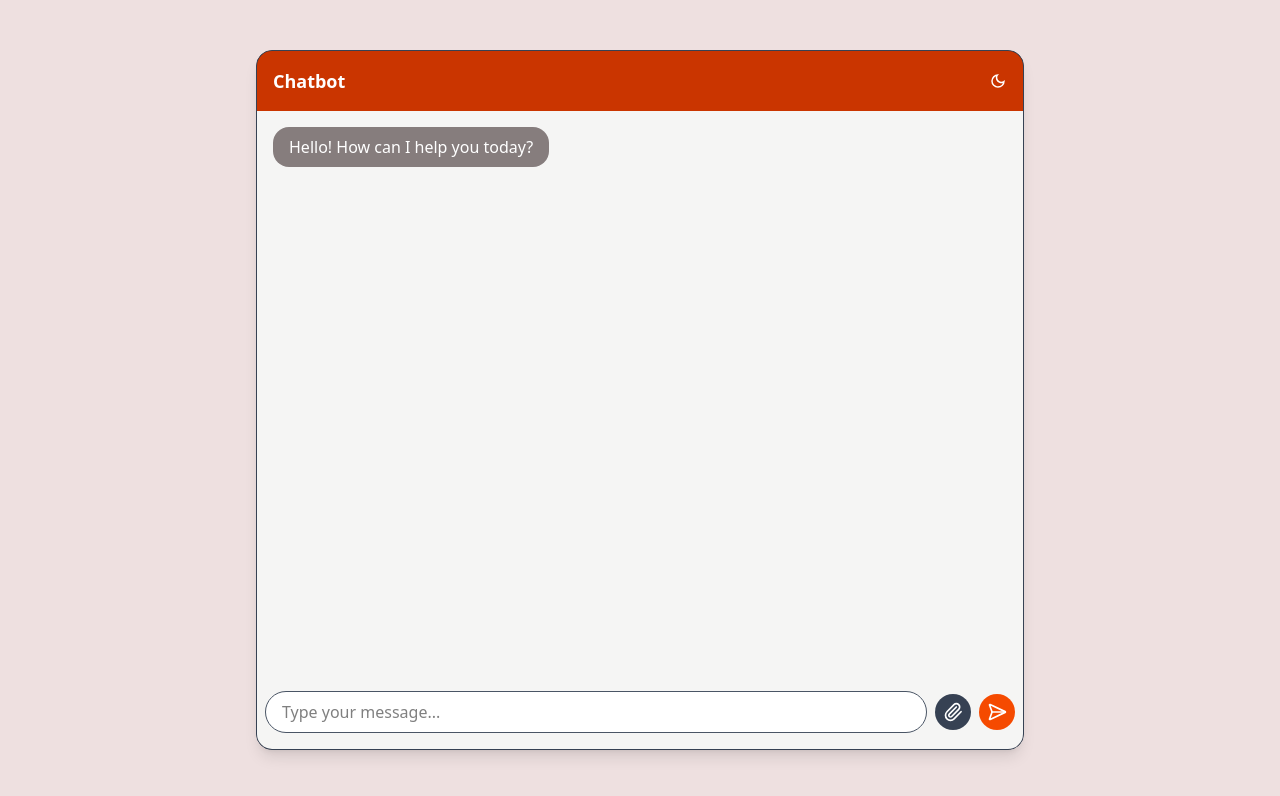
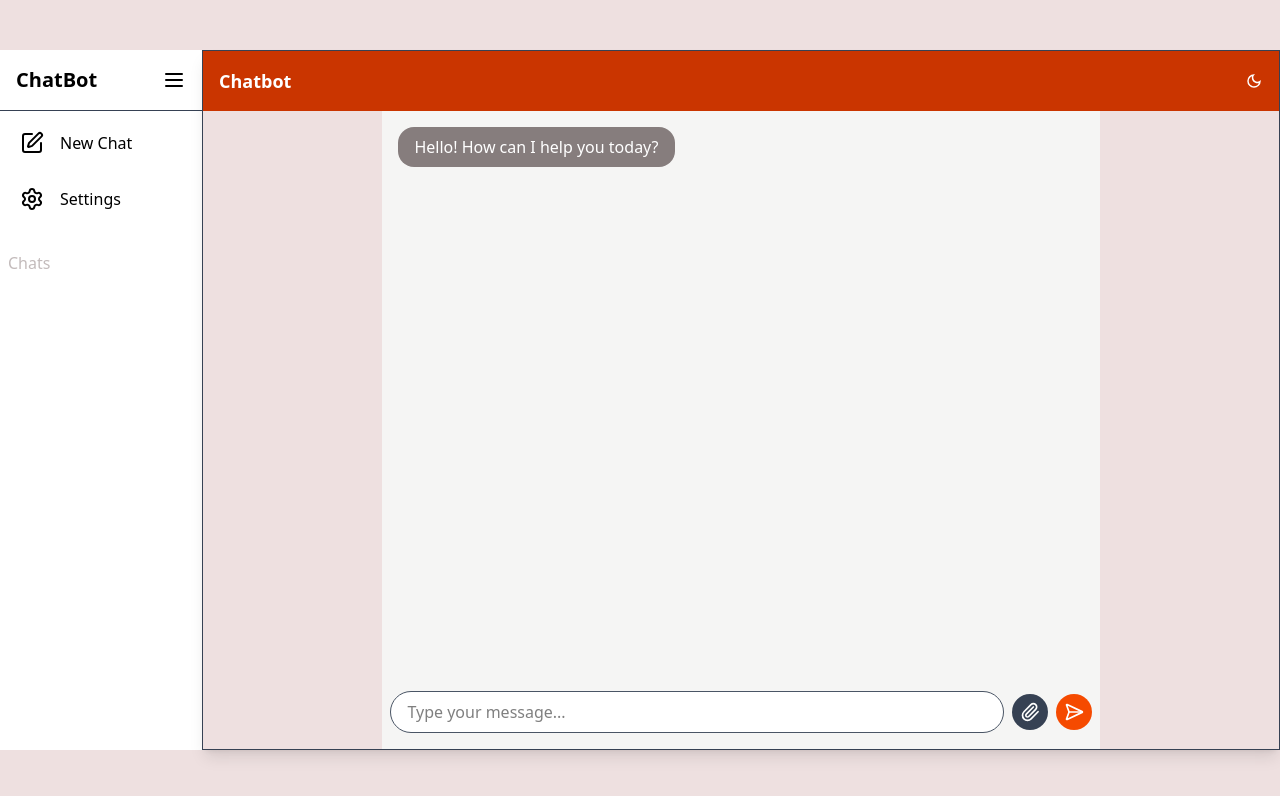
Before and after one commit to YashCoder03/ChatBot, a React (Vite) app in the folder Frontend/: page / in a window 1280 px wide. Shown: the top 796 px of the page. Built offline with nearby package versions, Linux system fonts and the light colour scheme; no server answers.

Commit message:
add sidebar and styling fixes

```diff
--- a/Frontend/src/components/ChatBot.tsx
+++ b/Frontend/src/components/ChatBot.tsx
@@ -3,6 +3,7 @@ import { SendHorizonal, Paperclip } from 'lucide-react';
 import { io } from 'socket.io-client';
 import { MdOutlineDarkMode } from "react-icons/md";
 import { MdOutlineLightMode } from "react-icons/md";
+import SideBar from './SideBar';
 
 const URL = "https://chatbot-production-2562.up.railway.app";
 
@@ -89,8 +90,9 @@ export default function Chatbot() {
   }, [messages]);
 
   return (
-    <div className="flex items-center justify-center min-h-screen bg-[#eee0e0] dark:bg-gray-800">
-      <div className="flex flex-col w-full max-w-3xl h-[700px] border border-gray-700 rounded-2xl shadow-lg bg-gray-800 overflow-hidden">
+    <div className="flex items-center justify-between min-h-screen bg-[#eee0e0] dark:bg-gray-800">
+      <SideBar/>
+      <div className="flex flex-col w-full h-[700px] border border-gray-700 shadow-lg bg-[#eee0e0] dark:bg-gray-800 overflow-hidden">
 
         <div className="p-4 font-bold text-lg bg-orange-700 text-white flex justify-between">
           <div>
@@ -103,18 +105,17 @@ export default function Chatbot() {
               : <MdOutlineDarkMode />}
           </button>
         </div>
-
-        <div className="flex-1 overflow-y-auto p-4 space-y-3 bg-stone-100 dark:bg-gray-900 text-white">
+        <div className="flex-1 w-full md:w-2/3 m-auto overflow-y-auto p-4 space-y-3 bg-stone-100 dark:bg-gray-900 text-white">
           {messages.map((msg, idx) => (
 
             <div
               key={idx}
-              className={`flex ${msg.sender === 'user' ? 'justify-end' : 'justify-start'}`}
+              className={`flex  ${msg.sender === 'user' ? 'justify-end' : 'justify-start'}`}
             >
               <div
-                className={`px-4 py-2 rounded-2xl max-w-[70%] break-words ${msg.sender === 'user'
+                className={` px-4 py-2 rounded-2xl max-w-[70%] break-words ${msg.sender === 'user'
                   ? 'bg-orange-600 text-white '
-                  : `${isDark ? 'bg-gray-700'  : 'bg-[#867d7d]'} text-white`
+                  : `${isDark ? 'bg-gray-700' : 'bg-[#867d7d]'} text-white`
                   }`}
               >
                 {msg.text}
@@ -128,8 +129,7 @@ export default function Chatbot() {
           }
           <div ref={chatEndRef} />
         </div>
-
-        <div className="pb-4 px-2 border-gray-700 bg-stone-100 dark:bg-gray-900 flex gap-2 items-center">
+        <div className="pb-4 px-2 w-full md:w-2/3 m-auto border-gray-700 bg-stone-100 dark:bg-gray-900 flex gap-2 items-center">
           <input
             type="text"
             placeholder="Type your message..."
--- /dev/null
+++ b/Frontend/src/components/SideBar.tsx
@@ -0,0 +1,38 @@
+import { useState } from "react";
+import { Menu, Settings, SquarePen } from "lucide-react";
+
+export default function SideBar() {
+  const [isOpen, setIsOpen] = useState(true);
+
+  const menuItems = [
+    { name: "New Chat", icon: SquarePen },
+    { name: "Settings", icon: Settings },
+  ];
+
+  return (
+    <div className={`h-[700px] bg-white text-black dark:bg-gray-900 dark:text-white flex flex-col transition-all duration-300  ${isOpen ? 'w-60' : 'w-16'}`}>
+      <div className="flex items-center justify-between p-4 border-b border-gray-700">
+        <h1 className="text-xl font-bold transition-opacity duration-300 opacity-100">{isOpen && 'ChatBot'}</h1>
+        <button onClick={() => setIsOpen(!isOpen)}>
+          <Menu size={24} />
+        </button>
+      </div>
+      <div className="flex-1 flex flex-col gap-2 p-2">
+        {menuItems.map((item) => (
+          <button
+            key={item.name}
+            className="flex items-center gap-4 p-3 rounded-xl hover:bg-[#eee0e0] dark:hover:bg-gray-800 transition-colors"
+          >
+            <item.icon size={24} />
+            {isOpen &&
+            <span className="transition-opacity duration-300 opacity-100">{item.name}</span>}
+          </button>
+        ))}
+        <div className="mt-5 text-[#c3bbbb]">
+          <h5>Chats</h5>
+        </div>
+      </div>
+
+    </div>
+  );
+}
```
